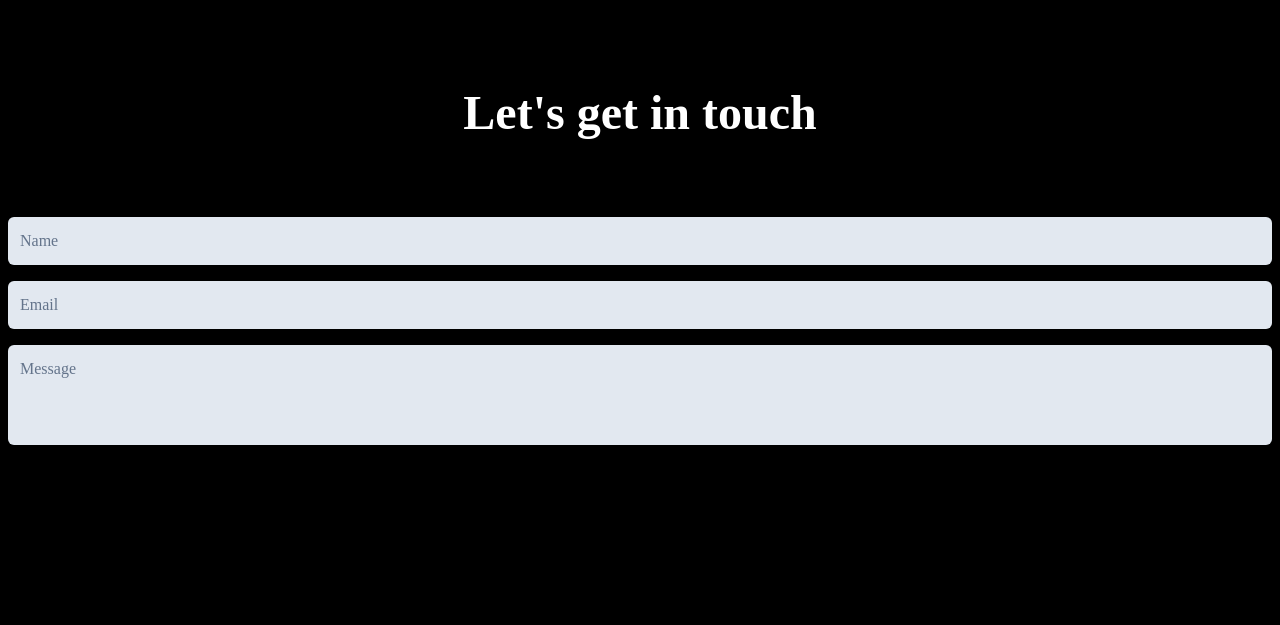
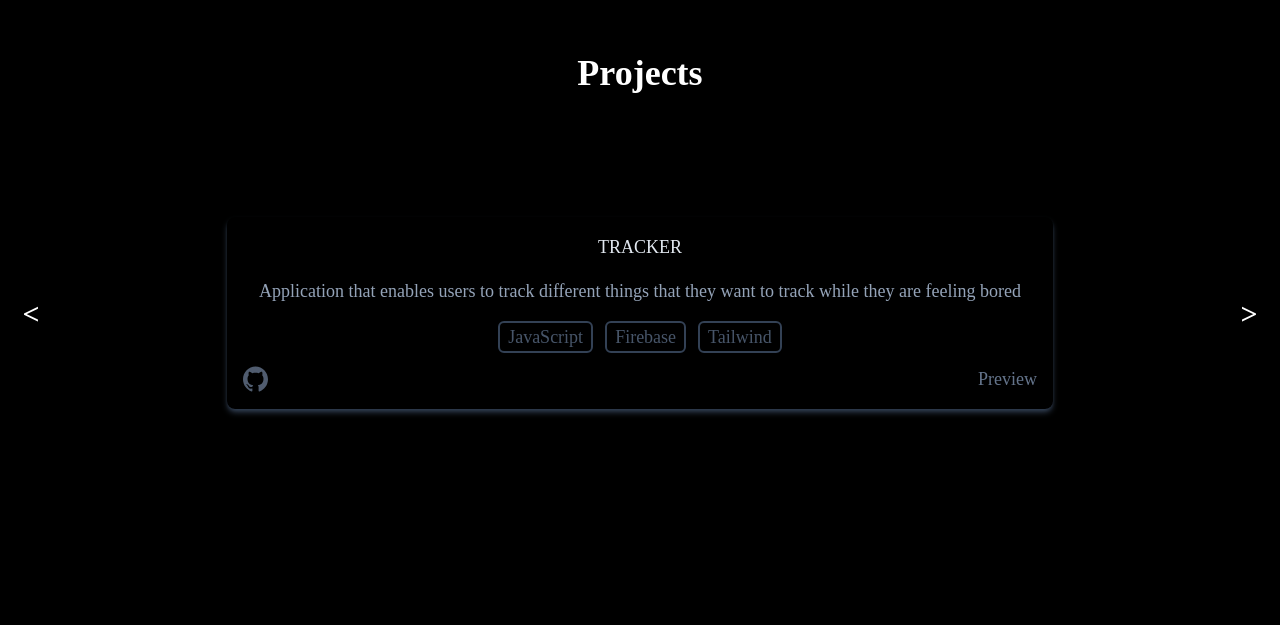
Before and after one commit to CannonCodeOrg/CannonCodeWeb, a React (Create React App) app: page / in a window 1280 px wide. Shown: the part 855-1480 px from the top of the page. Before the commit the page ends 1408 px from the top, so only its background shows below. Built offline with nearby package versions, Linux system fonts and the light colour scheme; the HTML template or start-up script is replaced by a standard one.

Commit message:
projects section, styling

```diff
--- a/src/App.jsx
+++ b/src/App.jsx
@@ -1,12 +1,14 @@
 import Navbar from "./components/Navbar";
 import Home from "./components/Home";
 import Contact from "./components/Contact";
+import Projects from "./components/Projects";
 
 function App() {
   return (
     <div className="w-full pb-[100px]">
       <Navbar />
       <Home />
+      <Projects />
       <Contact />
     </div>
   );
--- a/src/index.css
+++ b/src/index.css
@@ -7,14 +7,40 @@
 * {
   margin: 0;
   padding: 0;
-  color: white;
   font-family: "Rubik";
 }
 
 body {
+  color: white;
   background-color: black;
 }
 
 .form-input {
   @apply text-slate-700 rounded-md p-3 m-2 outline-none bg-slate-200 placeholder:text-slate-500 resize-none;
 }
+
+.slider-wrapper {
+  display: flex;
+  transition: transform 0.5s ease-in-out;
+}
+
+.slider-item {
+  flex: 0 0 100%;
+}
+
+.slide-button {
+  @apply text-3xl font-bold outline-none px-2 py-1 hover:text-slate-700 duration-300 z-10 border-none cursor-pointer absolute top-[50%] rounded-full w-[42px] h-[42px] bg-[#0000006d];
+  transform: translateY(-50%);
+}
+
+.left-slide-button {
+  @apply slide-button left-[10px];
+}
+
+.right-slide-button {
+  @apply slide-button right-[10px];
+}
+
+.tech-item {
+  @apply text-slate-600 border-2 rounded-md border-slate-700 px-2;
+}
```
